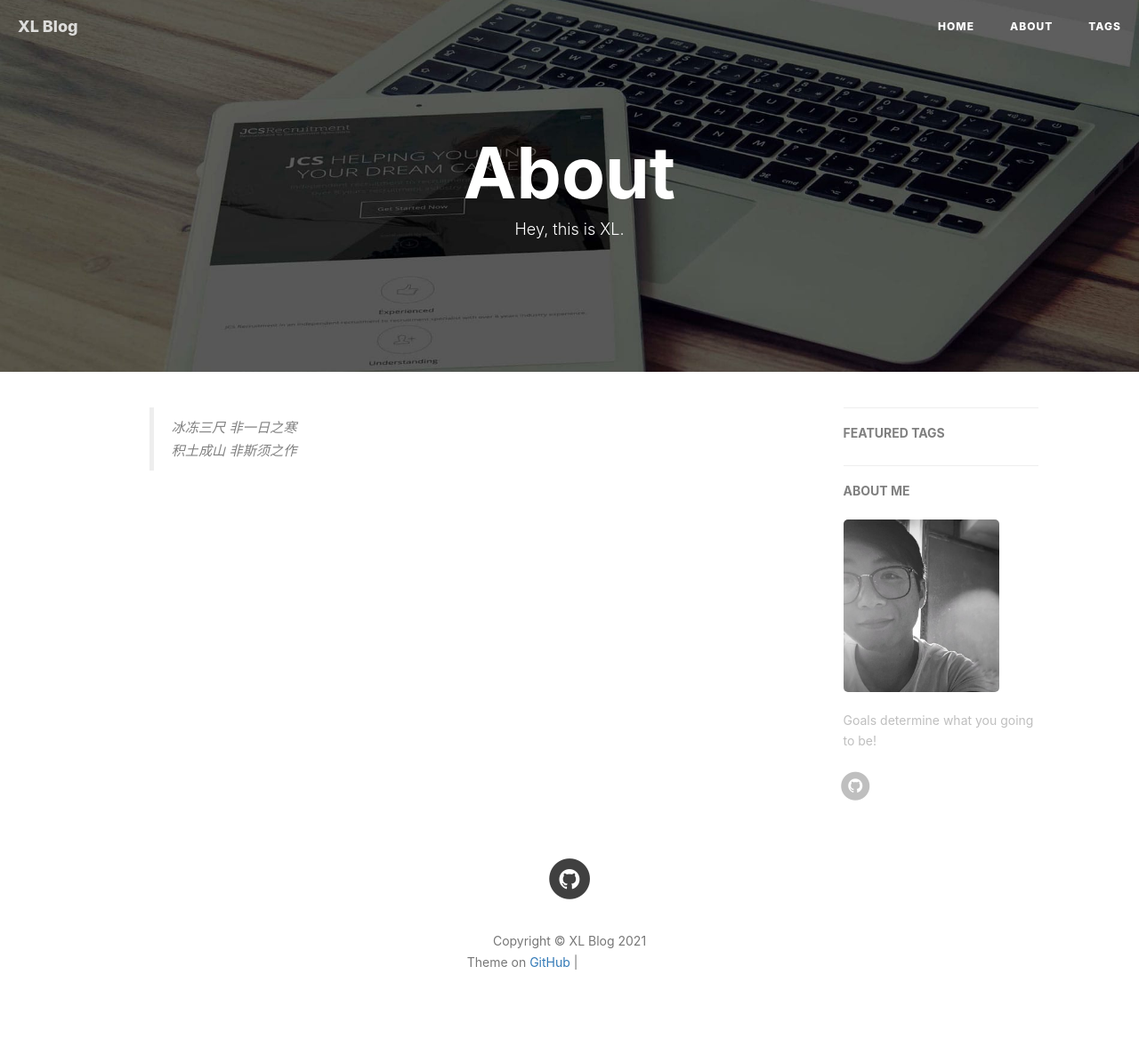
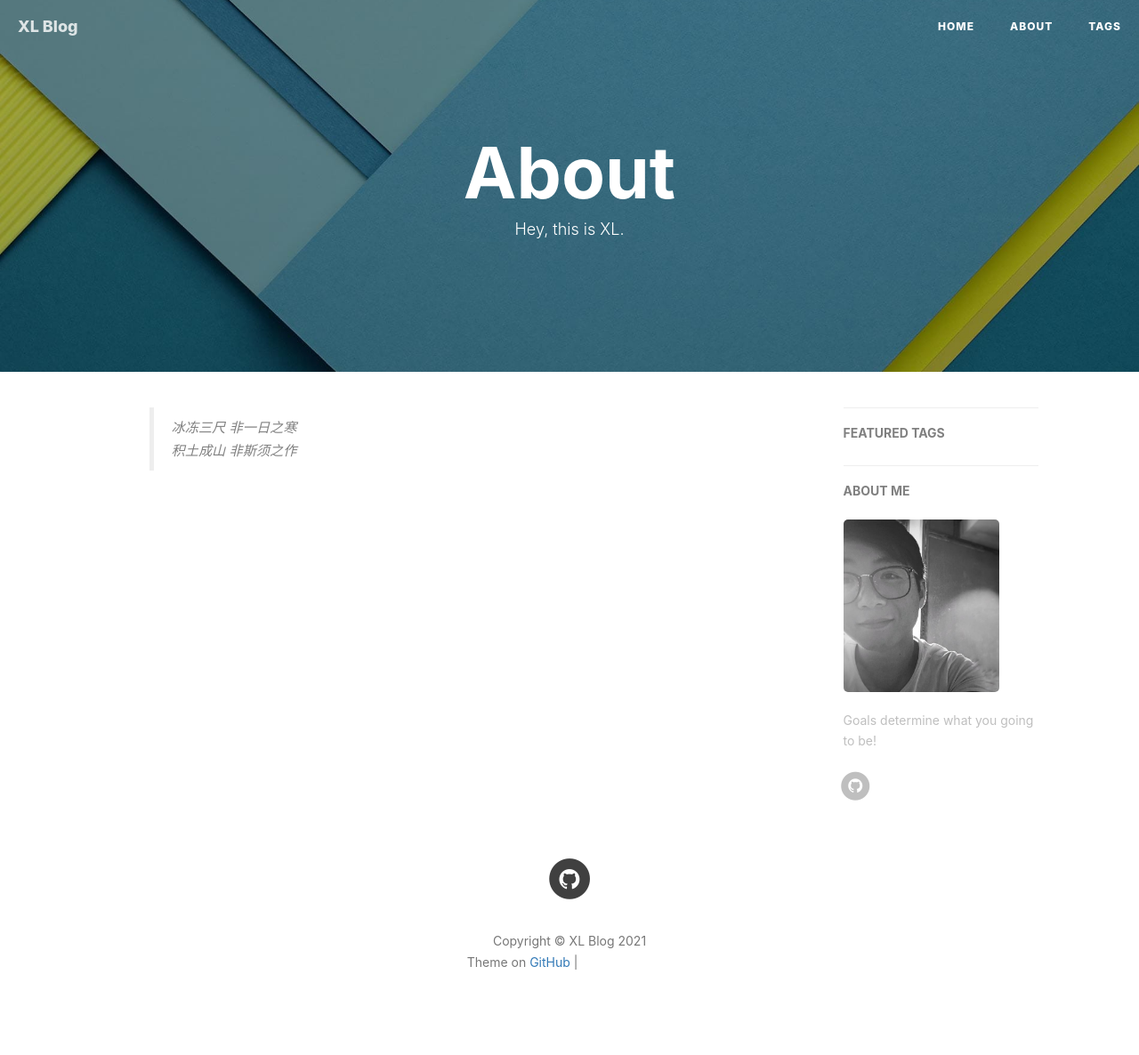
Before and after one commit to Zsm-amere/Zsm-amere.github.io, a Jekyll site: the page built from about.html, in a window 1280 px wide. Shown: the whole page at 89% size. Built offline with Jekyll 4.4.1, drawn with Linux system fonts in a browser that asks for light colours; nearby versions of some CDN libraries; comment, search, counter and statistics services are not loaded; grey boxes are pictures that could not be loaded.

Commit message:
Update about.html

```diff
--- a/about.html
+++ b/about.html
@@ -2,7 +2,7 @@
 layout: page
 title: "About"
 description: "Hey, this is XL."
-header-img: "img/post-bg-rwd.jpg"
+header-img: "img/tag-bg-o.jpg"
 ---
 
 <!-- Language Selector -->
```
